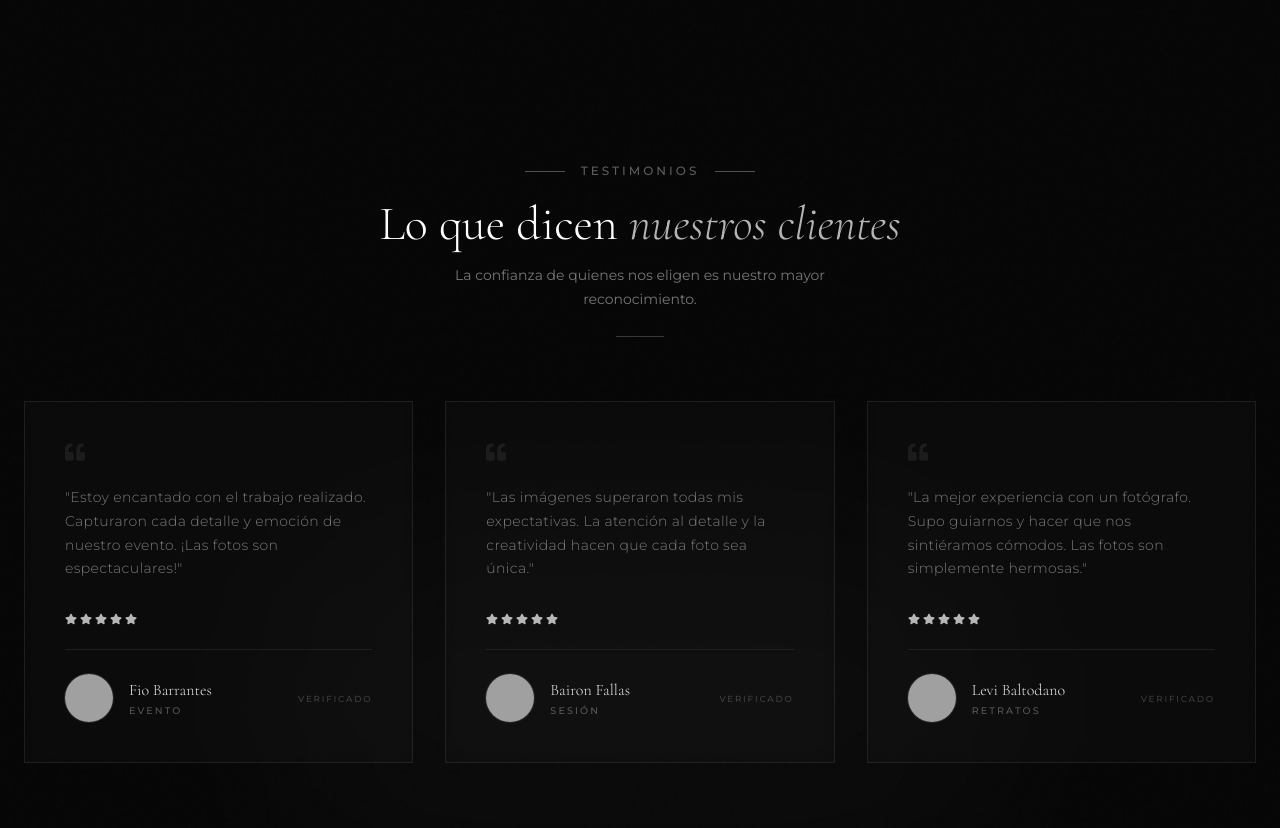
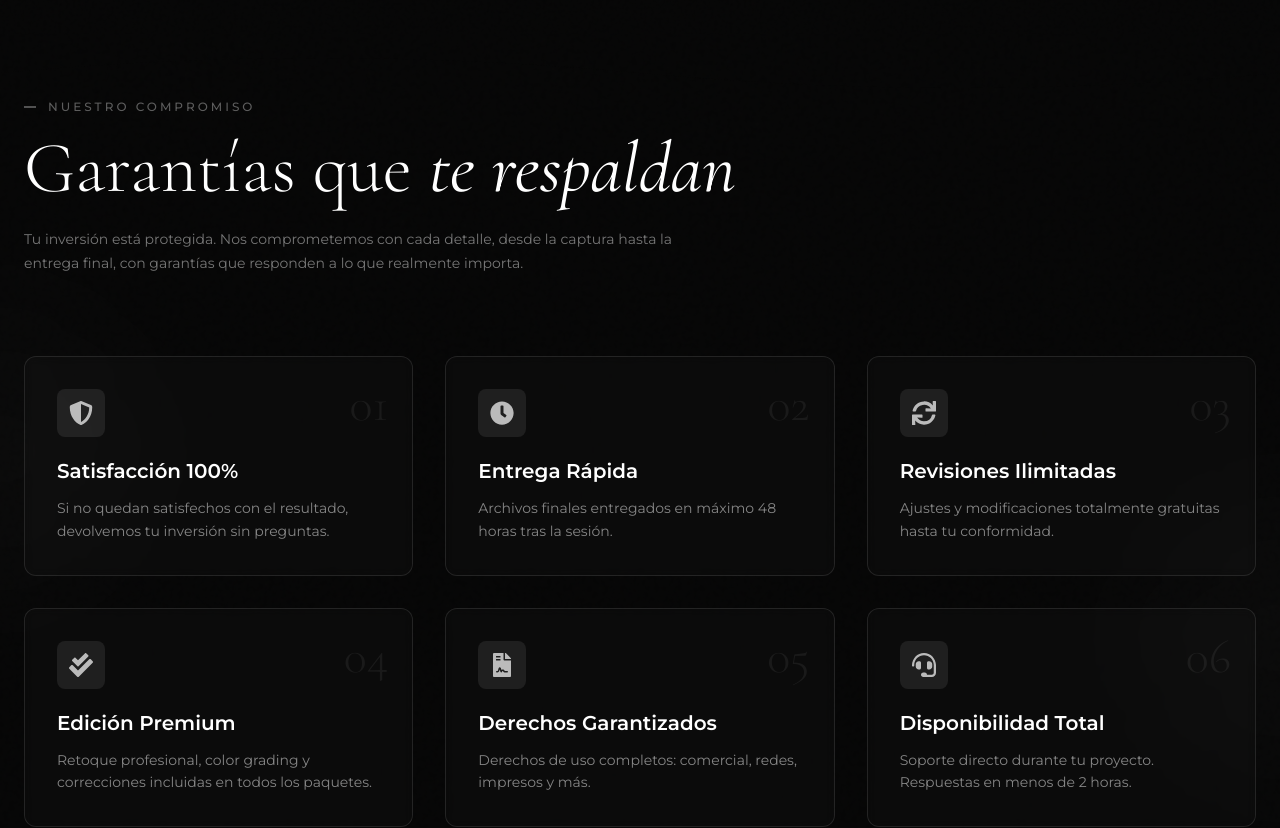
Before and after one commit to Baironfallas/landing-page-progra-lll, a React (Vite) app: page / in a window 1280 px wide. Shown: the part 6540-7368 px from the top of the page. Built offline with nearby package versions, Linux system fonts and the light colour scheme; grey boxes are pictures that could not be loaded.

Commit message:
feat: Agregar componente Guarantee para mostrar garantías y compromisos con los clientes

```diff
--- a/src/App.tsx
+++ b/src/App.tsx
@@ -7,6 +7,7 @@ import ProcessFlow from "./components/ProcessFlow";
 import Pricing from "./components/Pricing";
 import SocialProof from "./components/SocialProof";
 import CustomersReviews from "./components/CustomersReviews";
+import Guarantee from "./components/Guarantee";
 import Contact from "./components/Contact";
 import Footer from "./components/Footer";
 
@@ -21,6 +22,7 @@ export const App = () => {
       <ProcessFlow />
       <Pricing />
       <SocialProof />
+      <Guarantee />
       <CustomersReviews />
       <Contact />
       <Footer />
--- /dev/null
+++ b/src/components/Guarantee.tsx
@@ -0,0 +1,194 @@
+import { useEffect, useRef, useState } from "react";
+import { FaShieldAlt, FaClock, FaSync, FaCheckDouble, FaFileContract, FaHeadset } from "react-icons/fa";
+
+type GuaranteeItem = {
+  num: string;
+  Icon: React.ComponentType<{ className?: string }>;
+  title: string;
+  description: string;
+};
+
+const guarantees: GuaranteeItem[] = [
+  {
+    num: "01",
+    Icon: FaShieldAlt,
+    title: "Satisfacción 100%",
+    description: "Si no quedan satisfechos con el resultado, devolvemos tu inversión sin preguntas.",
+  },
+  {
+    num: "02",
+    Icon: FaClock,
+    title: "Entrega Rápida",
+    description: "Archivos finales entregados en máximo 48 horas tras la sesión.",
+  },
+  {
+    num: "03",
+    Icon: FaSync,
+    title: "Revisiones Ilimitadas",
+    description: "Ajustes y modificaciones totalmente gratuitas hasta tu conformidad.",
+  },
+  {
+    num: "04",
+    Icon: FaCheckDouble,
+    title: "Edición Premium",
+    description: "Retoque profesional, color grading y correcciones incluidas en todos los paquetes.",
+  },
+  {
+    num: "05",
+    Icon: FaFileContract,
+    title: "Derechos Garantizados",
+    description: "Derechos de uso completos: comercial, redes, impresos y más.",
+  },
+  {
+    num: "06",
+    Icon: FaHeadset,
+    title: "Disponibilidad Total",
+    description: "Soporte directo durante tu proyecto. Respuestas en menos de 2 horas.",
+  },
+];
+
+const useInView = (threshold = 0.15) => {
+  const ref = useRef(null);
+  const [inView, setInView] = useState(false);
+
+  useEffect(() => {
+    const obs = new IntersectionObserver(
+      ([e]) => {
+        if (e.isIntersecting) {
+          setInView(true);
+          obs.disconnect();
+        }
+      },
+      { threshold },
+    );
+    if (ref.current) obs.observe(ref.current);
+    return () => obs.disconnect();
+  }, [threshold]);
+
+  return [ref, inView];
+};
+
+const Guarantee = () => {
+  const [sectionRef, inView] = useInView(0.1) as [
+    React.RefObject<HTMLElement>,
+    boolean,
+  ];
+
+  return (
+    <section
+      id="Guarantee"
+      ref={sectionRef}
+      className="vt-section-dark vt-section-divider relative py-10 md:py-16 overflow-hidden"
+    >
+      {/* Noise overlay */}
+      <div className="vt-noise-overlay opacity-50" />
+
+      {/* Animated background elements */}
+      <div className="pointer-events-none absolute inset-0">
+        <div className="absolute -left-40 top-1/4 w-80 h-80 rounded-full bg-white/[0.02] blur-[80px]" />
+        <div className="absolute -right-40 bottom-1/4 w-80 h-80 rounded-full bg-white/[0.02] blur-[80px]" />
+      </div>
+
+      <div className="vt-content-layer mx-auto max-w-7xl px-6 relative z-10">
+        {/* Header */}
+        <div className="mb-16 md:mb-20">
+          <div
+            className={[
+              "flex items-center gap-3 mb-4 transition-all duration-700 ease-out",
+              inView ? "opacity-100 translate-x-0" : "opacity-0 -translate-x-4",
+            ].join(" ")}
+          >
+            <div className="w-3 h-0.5 bg-white/30" />
+            <span className="vt-kicker">Nuestro Compromiso</span>
+          </div>
+
+          <h2
+            className={[
+              "vt-title-serif text-5xl md:text-6xl lg:text-7xl font-light text-white mb-6",
+              "transition-all duration-1000 ease-out",
+              inView ? "opacity-100 translate-y-0" : "opacity-0 translate-y-8",
+            ].join(" ")}
+          >
+            Garantías que <em className="italic font-normal">te respaldan</em>
+          </h2>
+
+          <p
+            className={[
+              "vt-body-copy max-w-2xl text-lg transition-all duration-1000 ease-out delay-200",
+              inView ? "opacity-100 translate-y-0" : "opacity-0 translate-y-8",
+            ].join(" ")}
+          >
+            Tu inversión está protegida. Nos comprometemos con cada detalle, desde la
+            captura hasta la entrega final, con garantías que responden a lo que realmente importa.
+          </p>
+        </div>
+
+        {/* Guarantees Grid */}
+        <div className="grid grid-cols-1 md:grid-cols-2 lg:grid-cols-3 gap-6 md:gap-8">
+          {guarantees.map((guarantee, idx) => {
+            const IconComponent = guarantee.Icon;
+            return (
+              <div
+                key={guarantee.title}
+                className={[
+                  "group relative p-8 rounded-xl border backdrop-blur-sm",
+                  "transition-all duration-500 ease-out",
+                  "hover:border-white/30 hover:bg-white/[0.08] hover:-translate-y-2",
+                  "border-white/10 bg-white/[0.02]",
+                  inView
+                    ? "opacity-100 translate-y-0"
+                    : "opacity-0 translate-y-12",
+                ].join(" ")}
+                style={{
+                  transitionDelay: inView ? `${idx * 80}ms` : "0s",
+                }}
+              >
+                {/* Number */}
+                <div className="absolute top-6 right-6 opacity-30 group-hover:opacity-50 transition-opacity duration-300">
+                  <span className="vt-title-serif text-5xl font-light text-white/20">
+                    {guarantee.num}
+                  </span>
+                </div>
+
+                {/* Icon */}
+                <div className="mb-5 inline-flex">
+                  <div className="w-12 h-12 rounded-lg bg-white/[0.08] flex items-center justify-center group-hover:bg-white/[0.12] transition-all duration-300">
+                    <IconComponent className="w-6 h-6 text-white/70 group-hover:text-white/90 transition-colors duration-300" />
+                  </div>
+                </div>
+
+                {/* Content */}
+                <div>
+                  <h3 className="text-xl font-semibold text-white mb-3 group-hover:text-white/95 transition-colors duration-300">
+                    {guarantee.title}
+                  </h3>
+                  <p className="text-white/50 text-sm leading-relaxed group-hover:text-white/60 transition-colors duration-300">
+                    {guarantee.description}
+                  </p>
+                </div>
+
+                {/* Border animation */}
+                <div className="absolute inset-0 rounded-xl border-2 border-white/0 group-hover:border-white/10 transition-all duration-300 pointer-events-none" />
+              </div>
+            );
+          })}
+        </div>
+
+        {/* Bottom CTA accent */}
+        <div
+          className={[
+            "mt-16 pt-12 border-t border-white/5 text-center transition-all duration-1000 ease-out delay-300",
+            inView ? "opacity-100 translate-y-0" : "opacity-0 translate-y-8",
+          ].join(" ")}
+        >
+          <p className="text-white/50 max-w-2xl mx-auto">
+            Cada garantía respalda nuestro <span className="text-white/70 font-medium">compromiso con la excelencia</span> y
+            tu tranquilidad en cada proyecto.
+          </p>
+        </div>
+      </div>
+    </section>
+  );
+};
+
+export default Guarantee;
```
